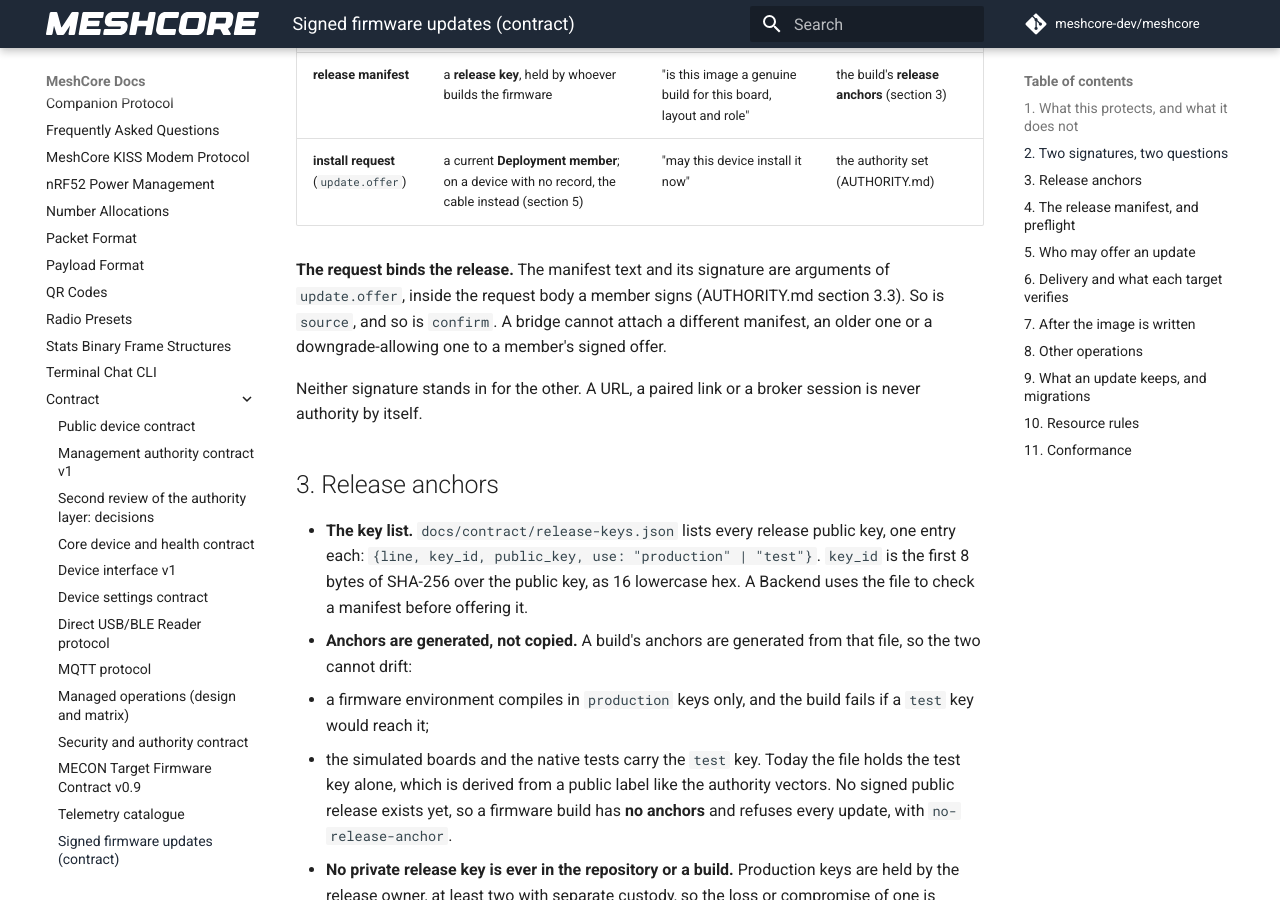
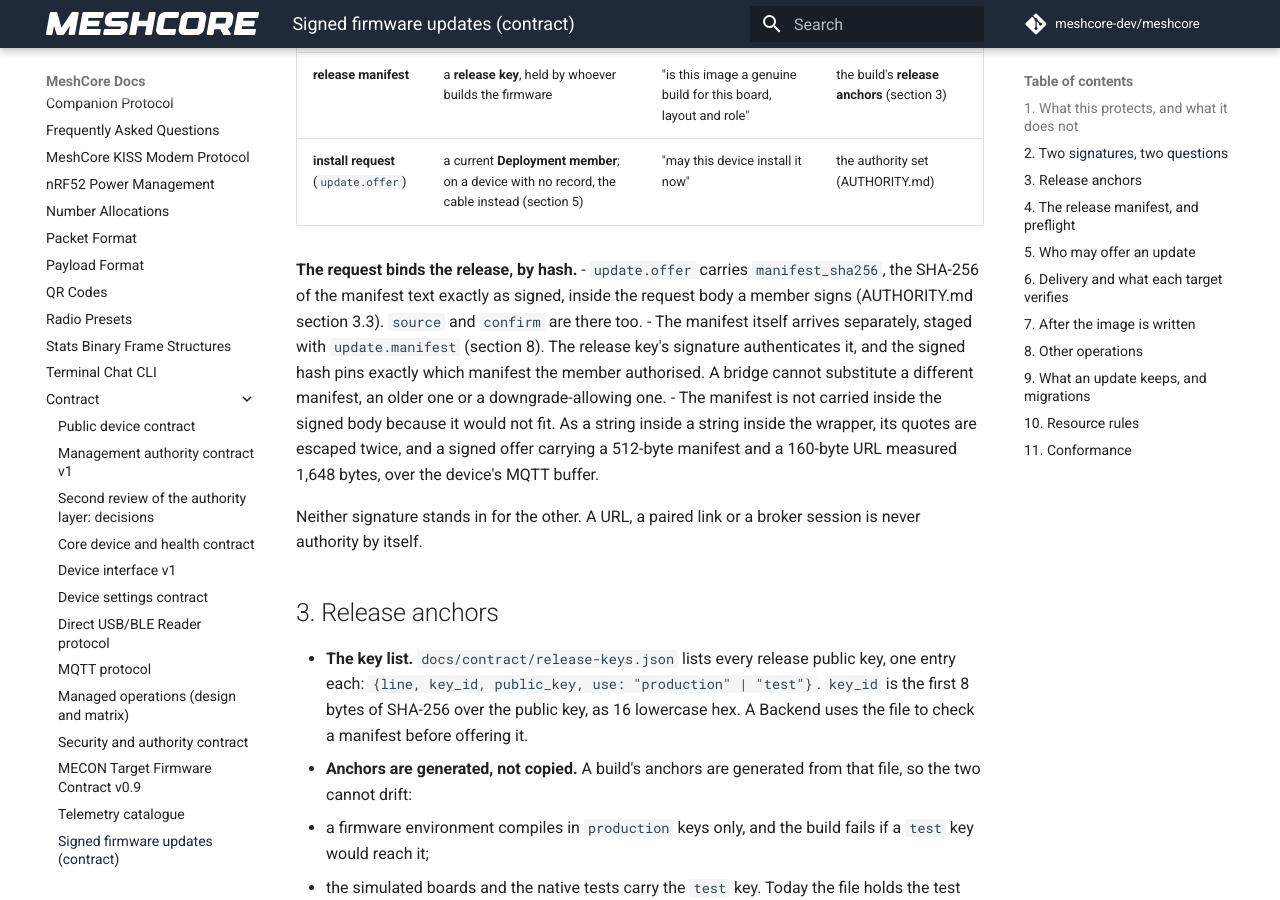
Before and after one commit to hoejriis/mecon-firmware, an MkDocs documentation site: the page built from docs/contract/UPDATES.md, in a window 1280 px wide and 900 px high, scrolled down 1043 px. Built offline with MkDocs 1.6.1 and Material for MkDocs 9.7.7, drawn with Linux system fonts in a browser that asks for light colours; comment, search, counter and statistics services are not loaded; some of the changed text lies outside the part shown.

Commit message:
Contract: update.offer binds the manifest by hash; the manifest is staged separately
The deimos-mesh coder asked for the worst-case offer to be measured
against the 1,400-byte MQTT cap. Measured: carrying the manifest inside
the signed body escapes its quotes twice, and even a 512-byte manifest
with a 160-byte URL came to 1,648 bytes, over the device's 1,600-byte
MQTT buffer.

So update.offer now signs manifest_sha256, the hash of the manifest
text exactly as signed, with source and confirm. The manifest arrives
in update.manifest: unsigned, read class, one RAM slot, checked at
once against the release key and the target. The member's signature
still pins exactly which release may be installed. A stage from anyone
else costs a retry (manifest-not-staged), never a wrong install.

Measured worst cases: a signed offer with a 256-byte URL is 977
bytes, a stage with a 600-byte manifest is 851 bytes, and a manifest
with every field and the longest variant name is 492 bytes.

Co-Authored-By: Claude Opus 5.5 (1M context) <noreply@anthropic.com>

```diff
--- a/docs/contract/UPDATES.md
+++ b/docs/contract/UPDATES.md
@@ -23,7 +23,10 @@ It builds on three pages:
 | **release manifest** | a **release key**, held by whoever builds the firmware | "is this image a genuine build for this board, layout and role" | the build's **release anchors** (section 3) |
 | **install request** (`update.offer`) | a current **Deployment member**; on a device with no record, the cable instead (section 5) | "may this device install it now" | the authority set (AUTHORITY.md) |
 
-**The request binds the release.** The manifest text and its signature are arguments of `update.offer`, inside the request body a member signs (AUTHORITY.md section 3.3). So is `source`, and so is `confirm`. A bridge cannot attach a different manifest, an older one or a downgrade-allowing one to a member's signed offer.
+**The request binds the release, by hash.**
+- `update.offer` carries `manifest_sha256`, the SHA-256 of the manifest text exactly as signed, inside the request body a member signs (AUTHORITY.md section 3.3). `source` and `confirm` are there too.
+- The manifest itself arrives separately, staged with `update.manifest` (section 8). The release key's signature authenticates it, and the signed hash pins exactly which manifest the member authorised. A bridge cannot substitute a different manifest, an older one or a downgrade-allowing one.
+- The manifest is not carried inside the signed body because it would not fit. As a string inside a string inside the wrapper, its quotes are escaped twice, and a signed offer carrying a 512-byte manifest and a 160-byte URL measured 1,648 bytes, over the device's MQTT buffer.
 
 Neither signature stands in for the other. A URL, a paired link or a broker session is never authority by itself.
 
@@ -71,7 +74,7 @@ Neither signature stands in for the other. A URL, a paired link or a broker sess
 1. **Authority.** The request is authorised (section 5): `unauthenticated`, `refused`.
 2. **Rate.** An offer that would erase the update slot again within 60 s of the last one: `busy`, `rate`.
 3. **One job.** Another state-changing job is open: `busy`, `job-open:<job>` (OPERATIONS.md 3.3). The supersede case is section 7, step 7.
-4. **Size and syntax.** The offer within its bound (section 6), and the manifest syntax: `too-large`, `bad-manifest`.
+4. **The staged manifest.** A manifest is staged whose SHA-256 is the offer's `manifest_sha256`: `manifest-not-staged`. Its syntax is valid: `bad-manifest`. The offer is within its bound (section 6): `too-large`.
 5. **Key.** `key_id` is a compiled-in anchor, and allowed by the record if it narrows them: `untrusted-release-key`.
 6. **Signature.** `bad-release-signature`.
 7. **Target.** `line`, `hardware`, `hardware_rev`, `role`, `variant`, `layout`, `bootloader_min` and `kind` match the device and a path it supports: `wrong-target`.
@@ -99,10 +102,13 @@ BLE is refused even with the device's own PIN, for the reason AUTHORITY.md secti
 ## 6. Delivery and what each target verifies
 
 **Bounds:**
-- an `update.offer` is at most **1,400 bytes over MQTT** (the device's client buffer is 1,600 bytes with the topic), and at most 4,096 over USB and BLE;
+- an `update.offer` or an `update.manifest` is at most **1,400 bytes over MQTT** (the device's client buffer is 1,600 bytes with the topic), and at most 4,096 over USB and BLE;
 - `source.url` is at most 256 bytes;
-- a manifest is at most 600 bytes.
-A signed offer with a 600-byte manifest and a 256-byte URL is a published vector, measured to fit.
+- a manifest is at most 600 bytes. Every field filled in, with the longest variant name, measures 492 bytes.
+
+Measured worst cases, each a published vector:
+- a signed offer with a 256-byte URL is 977 bytes;
+- an unsigned `update.manifest` with a 600-byte manifest is 851 bytes.
 
 | Target | `kind` | IP | USB | BLE | Image check before activation | Rollback |
 |---|---|---|---|---|---|---|
@@ -144,6 +150,7 @@ A signed offer with a 600-byte manifest and a 256-byte URL is a published vector
 
 | Operation | Does |
 |---|---|
+| `update.manifest` | stages one manifest `{"manifest", "manifest_sig"}` in RAM, unsigned, for any caller with `read`. It changes nothing persistent. It verifies the release signature and the target at once, refusing as preflight steps 5 to 7 would. It answers the manifest's `sha256` and what preflight would say. One slot: a later stage replaces it, and an offer naming another hash gets `manifest-not-staged`, so a stage from someone else costs a retry, never a wrong install. A job consumes it |
 | `update.status` | the open update job: state, bytes received, the offset expected next, the manifest's `version` and `sha256`, and the security floor |
 | `job.cancel` | before activation: stops the transfer and erases the partial slot. After activation it is the revert rule |
 | `job.confirm`, `job.get`, `job.list`, `job.ack` | as in OPERATIONS.md, with the `update` class for update jobs |
@@ -173,7 +180,7 @@ A revert therefore always finds data the previous image can read. A forced rever
 - **Public vectors**, generated by a tool in this repository from public labels:
   - a valid manifest;
   - one manifest per preflight refusal of section 4;
-  - a signed offer at the MQTT bound;
+  - a signed offer and an unsigned manifest stage at their measured worst cases (section 6);
   - a signed chunk at the 4,096-byte bound.
 - **Sim tests** over every transport:
   - offer, chunks with and without the token, interruption and resume, the stall deadline;
```
